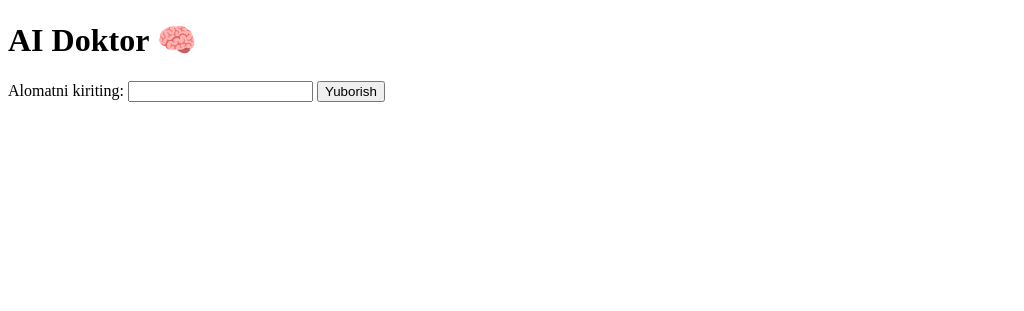
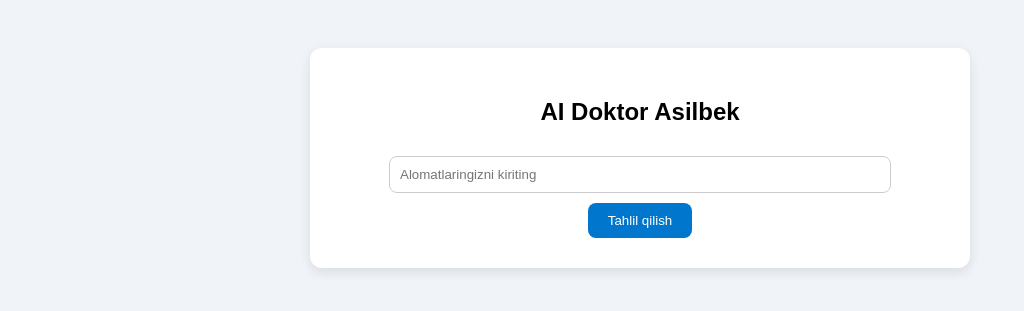
Before and after one commit to asilbek-karimov/ai-doktor-app, a Python web app: template templates/index.html in a window 1280 px wide. Shown: the top 311 px of the page, without its empty margins (0-1024 px from the left). Run offline with Jinja, Linux system fonts and the light colour scheme; the template is opened without the code that fills it, so the values that code supplies are empty.

Commit message:
UI qo'shildi

```diff
--- a/templates/index.html
+++ b/templates/index.html
@@ -1,21 +1,50 @@
-<!-- index.html -->
-
 <!DOCTYPE html>
 <html>
 <head>
-    <title>AI Doktor</title>
+    <title>AI Doktor Asilbek</title>
+    <style>
+        body {
+            font-family: Arial, sans-serif;
+            background: #f0f4f8;
+            padding: 40px;
+            text-align: center;
+        }
+        .container {
+            background: white;
+            border-radius: 12px;
+            padding: 30px;
+            max-width: 600px;
+            margin: auto;
+            box-shadow: 0 4px 12px rgba(0,0,0,0.1);
+        }
+        input[type="text"] {
+            padding: 10px;
+            width: 80%;
+            margin: 10px 0;
+            border-radius: 8px;
+            border: 1px solid #ccc;
+        }
+        input[type="submit"] {
+            padding: 10px 20px;
+            background-color: #0077cc;
+            color: white;
+            border: none;
+            border-radius: 8px;
+            cursor: pointer;
+        }
+    </style>
 </head>
 <body>
-    <h1>AI Doktor 🧠</h1>
-    <form method="post">
-        <label>Alomatni kiriting:</label>
-        <input type="text" name="alomat" required>
-        <button type="submit">Yuborish</button>
-    </form>
-
-    {% if javob %}
-        <h3>Javob:</h3>
-        <p>{{ javob }}</p>
-    {% endif %}
+    <div class="container">
+        <h2>AI Doktor Asilbek</h2>
+        <form method="post">
+            <input type="text" name="symptoms" placeholder="Alomatlaringizni kiriting"><br>
+            <input type="submit" value="Tahlil qilish">
+        </form>
+        {% if diagnosis %}
+            <h3>Natija:</h3>
+            <p>{{ diagnosis }}</p>
+        {% endif %}
+    </div>
 </body>
 </html>
```
Also changed, not shown: app.py (+7 -22 lines).
